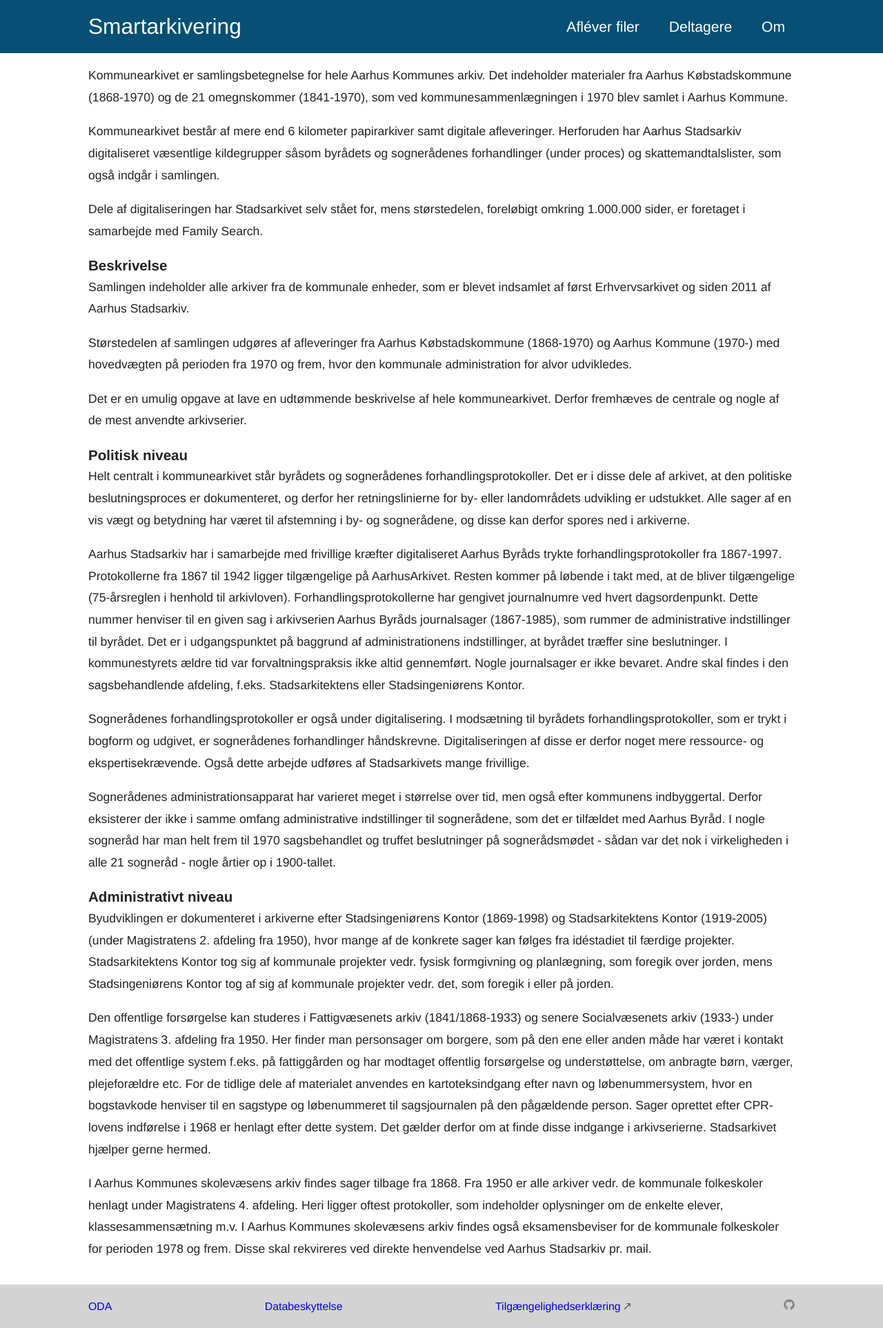
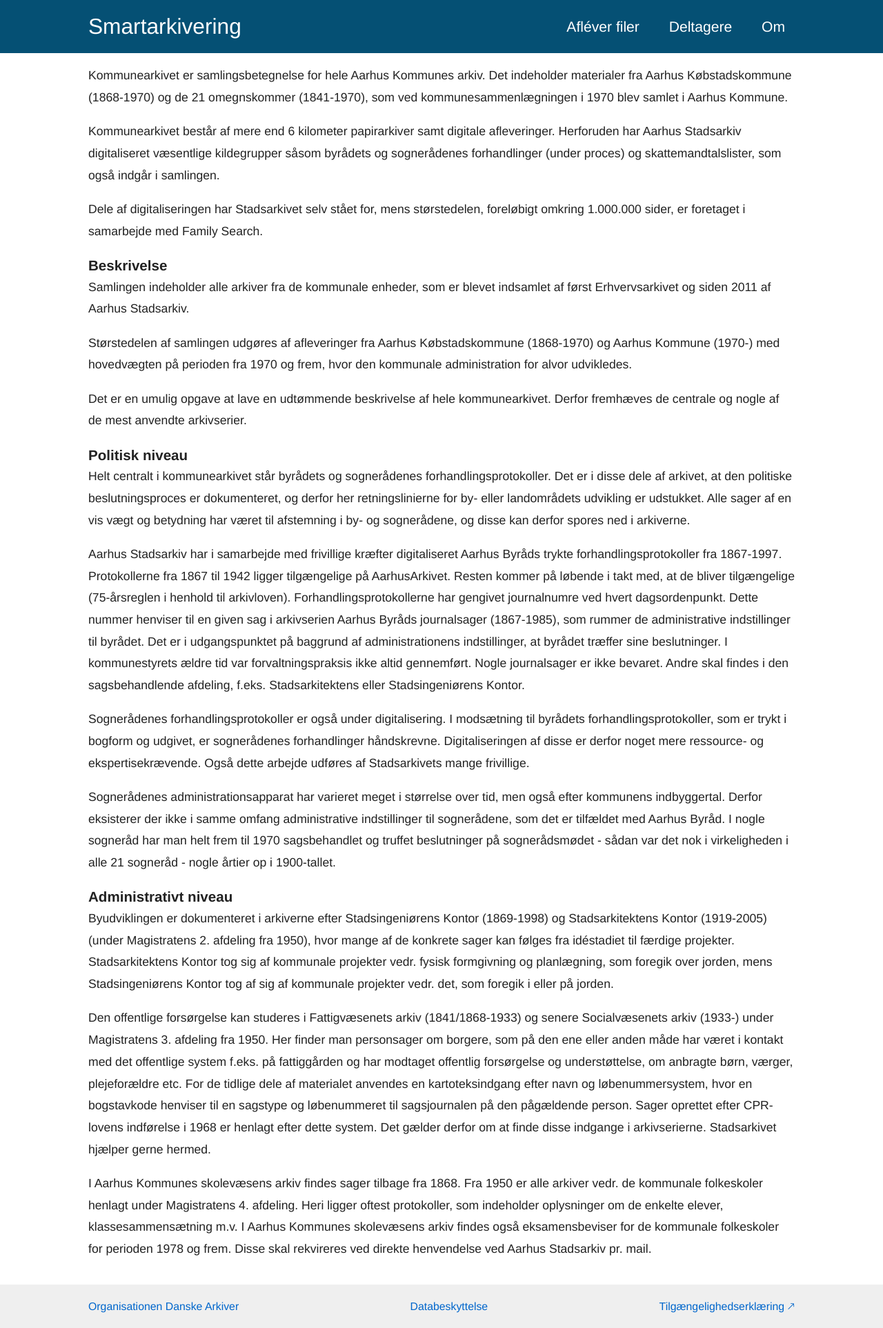
Before and after one commit to aarhusstadsarkiv/smartarkivering, a Jekyll site: the page built from index.md, in a window 1280 px wide. Shown: the whole page at 69% size. Built offline with Jekyll 4.4.1, drawn with Linux system fonts in a browser that asks for light colours.

Commit message:
Responsive, accessability 100%, performance 100%

```diff
--- a/_includes/footer.html
+++ b/_includes/footer.html
@@ -1,11 +1,9 @@
 <footer>
   <div class="page-footer">
-    <a href="https://dkarkiver.dk" aria-label="Organisationen Danske Arkivers hjemmeside">ODA</a>
+    <a href="https://dkarkiver.dk">Organisationen Danske Arkiver</a>
     <a href="{{site.github.url}}/privacy-policy">Databeskyttelse</a>
     <span>
-      <a href="https://www.was.digst.dk/byraadsarkivet-aarhus-dk">Tilgængelighedserklæring</a>
-      <span> &#129109;</span>
+      <a href="https://www.was.digst.dk/byraadsarkivet-aarhus-dk"">Tilgængelighedserklæring <span aria-hidden="true">&#129109;</span></a>
     </span>
-    <a href="https://github.com/aarhusstadsarkiv/smartarkivering" aria-label="Hjemmesidens kildekode">{% include icon-github.svg %}</a>
   </div>
 </footer>
--- a/assets/main.css
+++ b/assets/main.css
@@ -5,6 +5,7 @@
     box-sizing: border-box;
 }
 a {
+    color: rgb(0, 102, 204);
     text-decoration: none;
 }
 a:visited {
@@ -54,7 +55,7 @@ header a:hover {
     text-decoration: none;
 }
 footer {
-    background-color: lightgray;
+    background-color: #efefef;
     font-size: .9em;
 }
 .page-header, .page-footer {
@@ -64,8 +65,11 @@ footer {
     display: flex;
     align-items: center;
     justify-content: space-between;
+    flex-wrap: wrap;
 }
-
+/* .page-footer {
+    flex-wrap: wrap;
+} */
 /* Header */
 #logo {
     font-weight: 400;
@@ -105,6 +109,7 @@ footer {
 
 /* APPLYING MEDIA QUERIES */
 @media (max-width: 640px) {
+    /* header */
     .hamburger {
         cursor: pointer;
         display: block;
@@ -126,7 +131,8 @@ footer {
         gap: 0;
     }
     .menu li {
-        padding: .5em 0;
+        /* padding: .5em 0; */
+        padding: 0;
     }
     .menu li:hover {
         display: block;
@@ -139,7 +145,6 @@ footer {
     #menu-toggle:checked ~ .menu {
         display: block;
         padding-top: .5em;
-        /* box-shadow: 1px 1px 5px 0px #265797; */
     }
     #menu-toggle:checked ~ .hamburger .hamburger-open {
         display: none;
@@ -147,7 +152,17 @@ footer {
     #menu-toggle:checked ~ .hamburger .hamburger-close {
         display: inline-block;
     }
-    /* #menu-toggle:checked ~ .hamburger::before {
-        content: \2613;
-    } */
+    /* footer */
+    .page-footer,
+    .page-footer a {
+        display: block;
+    }
 }
+
+/* https://web.dev/accessible-tap-targets/ */
+@media (any-pointer: coarse) {
+    a {
+        padding-top: .8em;
+        padding-bottom: .8em;
+    }
+}
```
Also changed, not shown: _includes/icon-github.svg (deleted).
